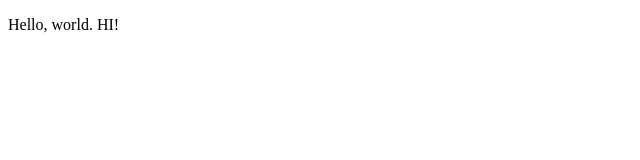
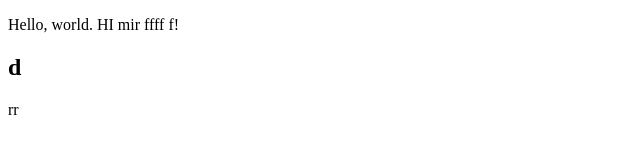
Before and after one commit to proektion1/projekt, a plain HTML site: page index.html in a window 1280 px wide. Shown: the whole page, without its empty margins (0-640 px from the left). Drawn offline with Linux system fonts and the light colour scheme.

Commit message:
test 2 papka

```diff
--- a/index.html
+++ b/index.html
@@ -7,7 +7,8 @@
     <title>Document</title>
 </head>
 <body>
-    <p>Hello, world. HI!</p>
+    <p>Hello, world. HI mir ffff f!</p>
+    <h2>d</h2>rr
 
     <script src="js/script.js"></script>
    <!--
```
